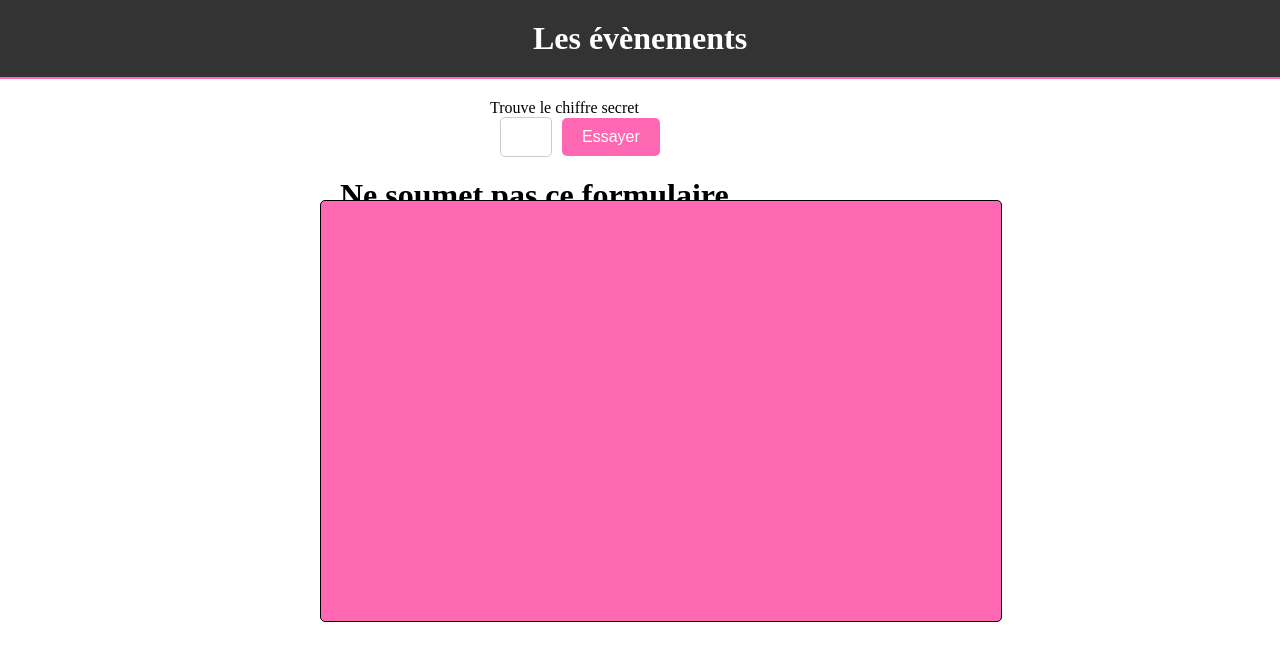
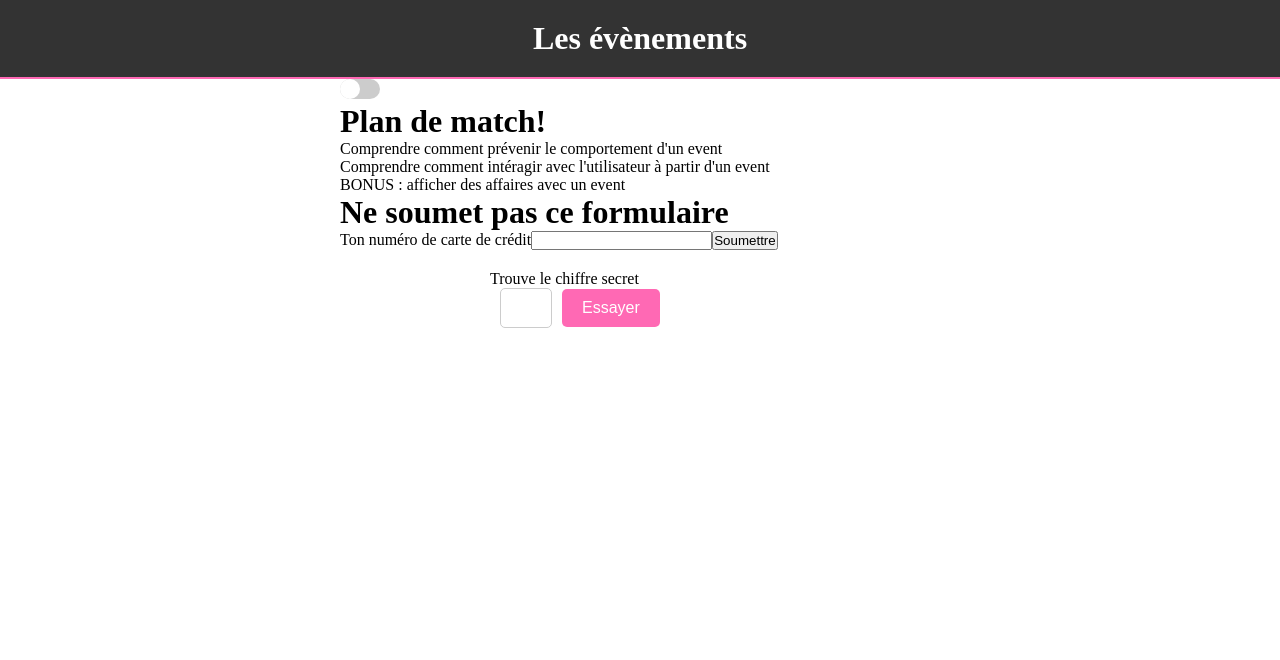
Before and after one commit to ecoleduweb/IWA-EventsAndState-FindNumber-DarkMode, a React (Vite) app: page / in a window 1280 px wide. Shown: the top 660 px of the page. Built offline with nearby package versions, Linux system fonts and the light colour scheme.

Commit message:
updated the files

```diff
--- a/src/App.tsx
+++ b/src/App.tsx
@@ -3,16 +3,29 @@ import TheHeader from './component/TheHeader'
 import AFindTheNumberGame from './component/AFindTheNumberGame'
 import TheCanva from './component/TheCanvas'
 import TheForm from './component/TheForm'
+import { ChangeEvent, useState } from 'react'
+
 const App = () => {
+
+  const [cssClass, setCssClass] = useState<string>('ligth-mode')
+  function handleToggle(event: ChangeEvent<HTMLInputElement>): void {
+    setCssClass(event.target.checked ? 'dark-mode' : 'ligth-mode');
+  }
+
   return (
-    <>
+    <div className={cssClass}>
       <TheHeader />
       <div className='wrapper'>
+        <input type="checkbox" onChange={handleToggle} />
+        <h1>Plan de match!</h1>
+        <p>Comprendre comment prévenir le comportement d'un event</p>
+        <p>Comprendre comment intéragir avec l'utilisateur à partir d'un event</p>
+        <p>BONUS : afficher des affaires avec un event</p>
+        <TheForm />
         <AFindTheNumberGame />
-        <TheForm />
-        <TheCanva />
+        {/* <TheCanva /> */}
       </div>
-    </>
+    </div>
   )
 }
 
--- a/src/component/AFindTheNumberGame.tsx
+++ b/src/component/AFindTheNumberGame.tsx
@@ -1,42 +1,24 @@
+import { getInputValueWithVanillaJs } from '../composables/utils'
 import '../style/AButton.scss'
 
 const secrectNumer = Math.floor(Math.random() * 10)
+const number = getInputValueWithVanillaJs()
 
-const handleValidateNumber = () => {
-  const number = document.getElementById('number') as HTMLInputElement
-  if (number.value === secrectNumer.toString()) {
-    alert(`Bravo! Le chiffre était bien ${secrectNumer}`)
-  }
-  else if (number.value === '') {
-    alert('Veuillez entrer un chiffre')
-  }
-  else {
-    alert('nop!')
-  }
-}
+console.log(secrectNumer)
 
-const handleOnKeyPressInput = (e: React.KeyboardEvent<HTMLInputElement>) => {
-  const number = document.getElementById('number') as HTMLInputElement
-  if (e.key === 'Enter') {
-    handleValidateNumber()
-  }
-  else if (isNaN(e.key as any + 1) && e.key !== 'Backspace' && e.key === '-') {
-    e.preventDefault()
-  }
-  else if ((number.value as any) + (e.key as any) > 10) {
-    e.preventDefault()
-    alert('Le chiffre doit être compris entre 0 et 10')
-  }
-  else if (number.value === secrectNumer.toString()) {
-    handleValidateNumber()
-  }
-}
+
+// 1. Ajoute un évènement sur le bouton pour vérifier si le chiffre entré est le bon (onclick)
+// 2. Si le chiffre est bon, affiche une alerte avec le message "Bravo! Le chiffre était bien {secrectNumer}"
+// 3. Si tu as terminé, ajoute un évènement sur la touche "Entrée" pour valider le chiffre
+// 4. Si tu as terminé, fait la validation à chaque fois que l'utilisateur appuie sur une touche
+// 5. Si tu as terminé, ajoute un évènement qui valide que la valeur que tu as entrée est bien un chiffre positif plus petit ou égal à 10
+
 const AFindTheNumberGame = () => {
   return (
     <div className='premierJeu'>
       <p>Trouve le chiffre secret</p>
-      <input type="number" name="number" id="number" min={0} max={10} onKeyDown={handleOnKeyPressInput} />
-      <button onClick={handleValidateNumber} >Essayer</button>
+      <input type="number" name="number" id="number" min={0} max={10} />
+      <button>Essayer</button>
     </div>
   )
 }
--- a/src/component/TheCanvas.tsx
+++ b/src/component/TheCanvas.tsx
@@ -2,21 +2,11 @@ import { useState } from 'react'
 import '../style/TheCanvas.scss'
 import ALogo from './ALogo'
 import LogoProps from '../types/Logo'
+import { addLogo, getCoordinates } from '../composables/utils'
 
 
-const getCoordinates = (e: React.MouseEvent<HTMLDivElement>): { x: number, y: number } => {
-  const rect = e.currentTarget.getBoundingClientRect();
-  const x = e.clientX - rect.left - 20;
-  const y = e.clientY - rect.top - 20;
-  return { x, y };
-}
-
-const addLogo = (setLogos: React.Dispatch<React.SetStateAction<LogoProps[]>>, logos: LogoProps[], x: number, y: number) => {
-  setLogos([...logos, { x, y }]);
-}
-
 const isAnyLogoPresent = (logos: LogoProps[], x: number, y: number): boolean => {
-  return logos.some((logo) => Math.abs(logo.x - x) <= 20 && Math.abs(logo.y - y) <= 20)
+  return false
 }
 
 const TheCanva = () => {
@@ -31,7 +21,7 @@ const TheCanva = () => {
     }
   }
   return (
-    <div id="canva" onClick={handleMouseMove}>
+    <div id="canva" onMouseMove={handleMouseMove}>
       {logos.map((position) => <ALogo logoProps={position}></ALogo>)}
     </div>
   )
--- a/src/component/TheForm.tsx
+++ b/src/component/TheForm.tsx
@@ -1,13 +1,19 @@
+import { getInputValueWithVanillaJs } from '../composables/utils';
 import '../style/TheCanvas.scss'
 
 const TheForm = () => {
 
+  const creditCardNumber = getInputValueWithVanillaJs()
+  // 1. Trouve une façon de prévenir l'envoie du formulaire
+  // 2. Lorsque c'est fait, affiche le numéro de carte de crédit dans une boîte de message alert.
+  // 3. Une fois que c'est fait, retravaille ta string avec `${creditCardNuber}` au lieu de prendre un +
+
   return (
-    <form action="soumettre">
+    <form action="/">
       <h1>Ne soumet pas ce formulaire</h1>
       <label>
         Ton numéro de carte de crédit
-        <input type="text" name="text" id="" />
+        <input type="text" name="text" id="number" />
       </label>
       <button>Soumettre</button>
     </form>
--- a/src/component/TheHeader.tsx
+++ b/src/component/TheHeader.tsx
@@ -1,5 +1,4 @@
 import '../style/TheHeader.scss'
-import AButton from './ASimpleButton'
 
 const TheHeader = () => {
   return (
--- /dev/null
+++ b/src/composables/utils.ts
@@ -0,0 +1,14 @@
+const getCoordinates = (e: React.MouseEvent<HTMLDivElement>): { x: number, y: number } => {
+  const rect = e.currentTarget.getBoundingClientRect();
+  const x = e.clientX - rect.left - 20;
+  const y = e.clientY - rect.top - 20;
+  return { x, y };
+}
+
+const addLogo = (setLogos: React.Dispatch<React.SetStateAction<LogoProps[]>>, logos: LogoProps[], x: number, y: number) => {
+  setLogos([...logos, { x, y }]);
+}
+
+const getInputValueWithVanillaJs = () => document.getElementById('number') as HTMLInputElement
+
+export { getCoordinates, addLogo, getInputValueWithVanillaJs }
--- a/src/style/App.scss
+++ b/src/style/App.scss
@@ -4,6 +4,43 @@
 }
 
 .wrapper {
+    height: 100vh;
     width: 600px;
     margin: auto;
 }
+
+input[type="checkbox"] {
+    width: 40px;
+    height: 20px;
+    appearance: none;
+    background-color: #ccc;
+    border-radius: 10px;
+    position: relative;
+    outline: none;
+    cursor: pointer;
+
+    &:checked {
+        background-color: #007bff;
+    }
+
+    &:before {
+        content: "";
+        width: 20px;
+        height: 20px;
+        background-color: white;
+        border-radius: 50%;
+        position: absolute;
+        top: 0;
+        left: 0;
+        transition: transform 0.3s;
+    }
+
+    &:checked:before {
+        transform: translateX(20px);
+    }
+}
+
+.dark-mode {
+    background-color: #333;
+    color: #fff;
+}
```
